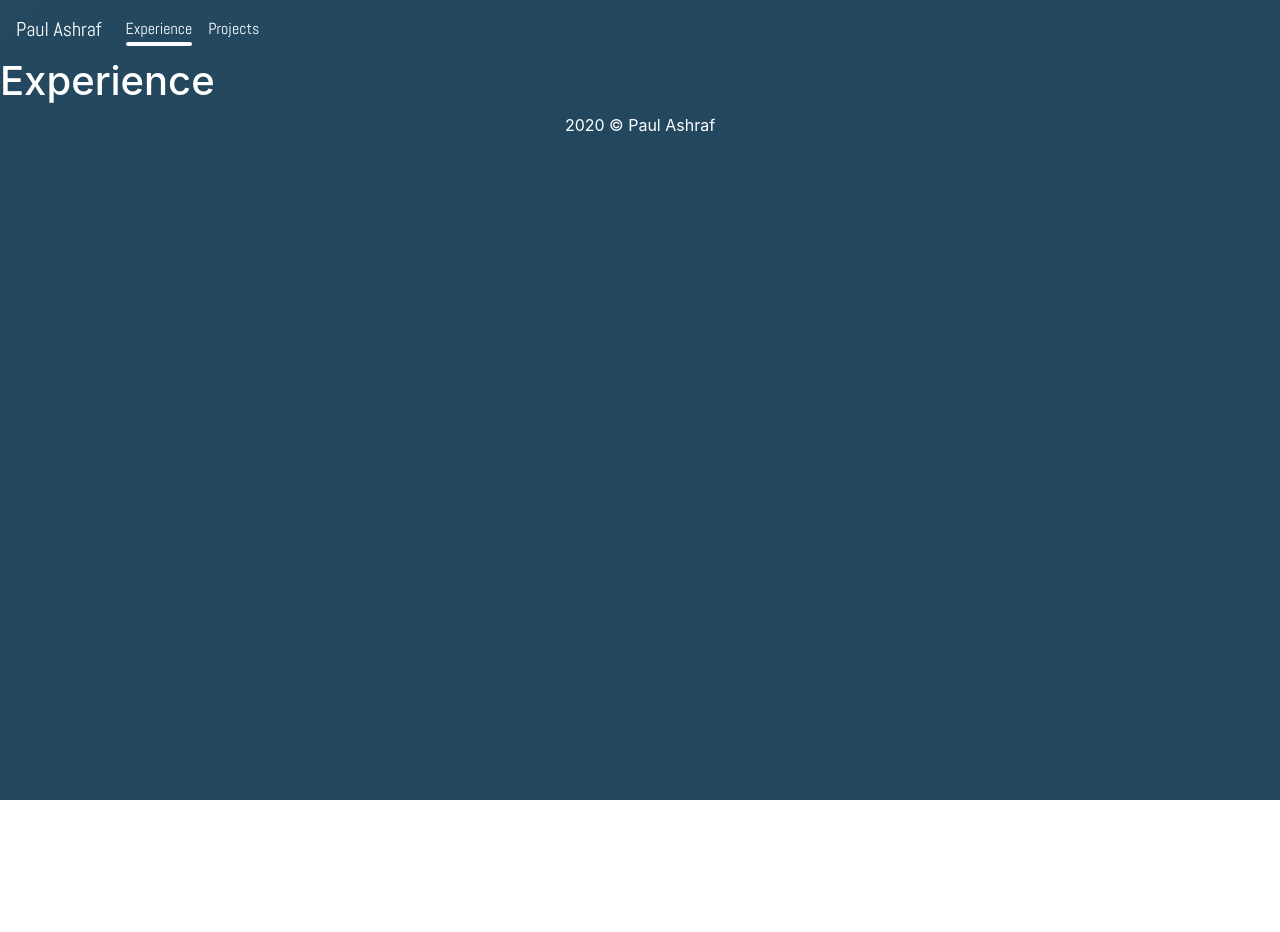
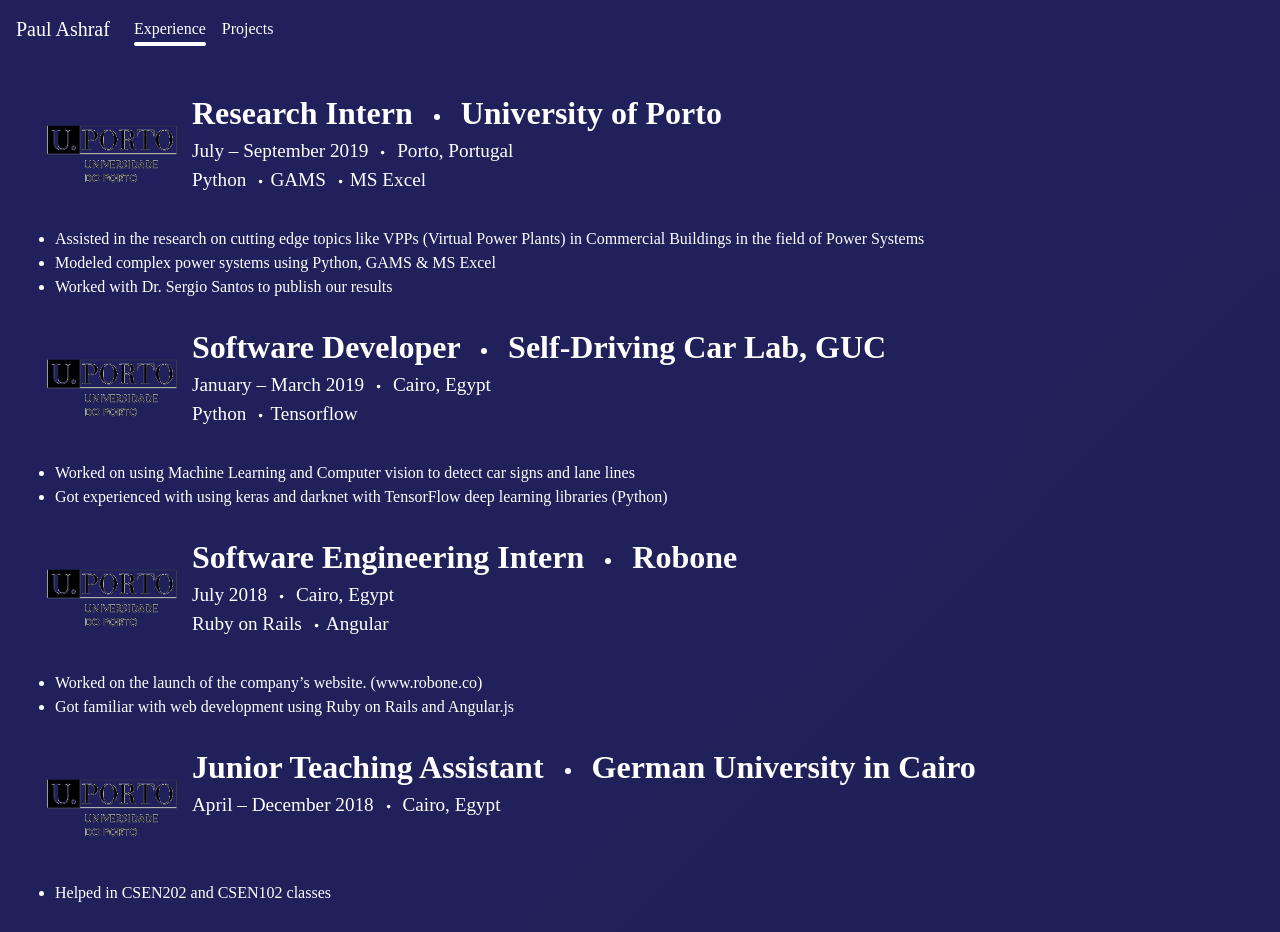
Before and after one commit to PaulAshraf/portfolio, a Gatsby site: page /experience in a window 1280 px wide. Shown: the top 932 px of the page. Before the commit the page ends 800 px from the top, so only its background shows below. Built offline with nearby package versions, Linux system fonts and the light colour scheme; Gatsby itself is replaced by a stand-in of ours; a web font is replaced by a local one.

Commit message:
experience done except images

```diff
--- a/gatsby-config.js
+++ b/gatsby-config.js
@@ -1,7 +1,7 @@
 module.exports = {
   siteMetadata: {
     title: `Paul`,
-    description: `Paul Ashraf's  Porfolio`,
+    description: `Paul Ashraf's Porfolio`,
     author: `@PaulAshraf`,
   },
   plugins: [
--- /dev/null
+++ b/src/components/Card.js
@@ -0,0 +1,70 @@
+import React from 'react'
+import styled from 'styled-components'
+import { Row, Col, Container } from 'react-bootstrap'
+import { BsDot } from 'react-icons/bs'
+
+
+const Card = ({children, data}) => {
+    return (
+        <Container fluid>
+            <Row >
+                <ImageCont>
+                <Col>{children}</Col>
+                </ImageCont>
+                <Col>
+                <Row>
+                    <Title>{data.sub + ' '}<BsDot />{' ' + data.title}</Title>
+                    <Sub>{data.date + ' '}<BsDot />{' ' + (data.location||'Cairo, Egypt')}</Sub>
+                    <Sub>{data.tech.map((element, i) => {
+                        if(i !== data.tech.length - 1){
+                            return(<>{element  + ' '}<BsDot /></>)}
+                        else{
+                            return(element)}
+                    })}</Sub>
+                </Row>
+                </Col>
+            </Row>
+            <Row  >
+                <Col>
+                <List>
+                    {data.list.map((li) => {return(<li>{li}</li>)})}
+                </List>
+                </Col>
+            </Row>
+        </Container>
+    )
+}
+
+const ImageCont = styled.div`
+  width: 10em;
+`
+
+const Data = styled.div`
+  width: 100%;
+  text-align: left;
+  font-family: 'Arima Madurai';
+`
+
+const Title =  styled(Data)`
+  font-size: 2em;
+  font-weight: bold;
+
+  @media (max-width: 992px){
+    font-size: 1.2em;
+  };
+`
+
+const Sub = styled(Data)`
+  font-size: 0.9em;
+
+  @media (min-width: 992px) {
+    font-size: 1.2em;
+  };
+
+`
+const List = styled.ul`
+  font-family: 'Arima Madurai';
+  padding: 0.5em;
+`
+
+export default Card
--- a/src/components/image.js
+++ b/src/components/image.js
@@ -16,7 +16,7 @@
 const Image = () => {
   const data = useStaticQuery(graphql`
     query {
-      placeholderImage: file(relativePath: { eq: "gatsby-astronaut.png" }) {
+      placeholderImage: file(relativePath: { eq: "porto.png" }) {
         childImageSharp {
           fluid(maxWidth: 300) {
             ...GatsbyImageSharpFluid
@@ -29,4 +29,5 @@
   return <Img fluid={data.placeholderImage.childImageSharp.fluid} />
 }
 
+
 export default Image
--- a/src/components/layout.css
+++ b/src/components/layout.css
@@ -1,10 +1,10 @@
-@import 'https://fonts.googleapis.com/css?family=Homemade+Apple|Open+Sans|Pacifico|Coustard|Abel';
+@import 'https://fonts.googleapis.com/css?family=Homemade+Apple|Open+Sans|Pacifico|Coustard|Abel|Fredoka+One|Arima+Madurai';
 
 body {
   /* background: linear-gradient(-45deg, #ee7752, #e73c7e, #23a6d5, #23d5ab); */
-  /* background: linear-gradient(-45deg, #202040, #202060, #602080, #b030b0); */
+  background: linear-gradient(-45deg, #202040, #202060, #602080, #b030b0);
   /* background: linear-gradient(-45deg, #352f44, #2a2438, #411e8f, #310a5d); */
-	background: linear-gradient(-45deg, #1d3e53, #254b62, #476d7c, #77abb7);
+	/* background: linear-gradient(-45deg, #1d3e53, #254b62, #476d7c, #77abb7); */
 
 
 
@@ -20,6 +20,7 @@
 footer {
   height: 50px;
   text-align: center;
+  font-family: 'Arima Madurai';
 }
 
 @keyframes gradient {
@@ -44,7 +45,7 @@
   background-color: rgba(0, 0, 0, 0);
 
   text-align: center;
-  font-family: 'Abel';
+  font-family: 'Arima Madurai';
 }
 
 .selected{
@@ -62,14 +63,11 @@
   height: 0;
   border: 2px solid white;
   border-radius : 2px;
-  /* width: 20%; */
 }
 
 /* svg path */
 
 .container {
-  /* width: 150px;
-  height: 150px; */
   display: flex;
   place-content: center;
   overflow: hidden;
--- a/src/components/layout.js
+++ b/src/components/layout.js
@@ -17,7 +17,7 @@
   return (
     <>
       <Header selected={selected} />
-      <main>{children}</main>
+      <main style={{padding: '2em'}}>{children}</main>
       <footer>
         2020 © Paul Ashraf
       </footer>
--- a/src/pages/experience.js
+++ b/src/pages/experience.js
@@ -2,12 +2,82 @@
 
 import Layout from "../components/layout"
 import SEO from "../components/seo"
+import Image from '../components/image'
+import Card from '../components/Card'
 
 const Experience = () => (
   <Layout selected={1} >
     <SEO title="Experience" />
-    <h1>Experience</h1>
+
+    <Card data={{
+      title: 'University of Porto',
+      sub: 'Research Intern',
+      date: 'July – September 2019',
+      location: 'Porto, Portugal',
+      delay: 0,
+      tech: [
+        'Python',
+        'GAMS',
+        'MS Excel',
+      ],
+      list: [
+        'Assisted in the research on cutting edge topics like VPPs (Virtual Power Plants) in Commercial Buildings in the field of Power Systems',
+        'Modeled complex power systems using Python, GAMS & MS Excel',
+        'Worked with Dr. Sergio Santos to publish our results',
+      ],
+    }}>
+      <Image />
+    </Card>
+
+    <Card data={{
+      title: 'Self-Driving Car Lab, GUC',
+      sub: 'Software Developer',
+      date: 'January – March 2019',
+      delay: 0.1,
+      tech: [
+        'Python',
+        'Tensorflow',
+      ],
+      list: [
+        'Worked on using Machine Learning and Computer vision to detect car signs and lane lines',
+        'Got experienced with using keras and darknet with TensorFlow deep learning libraries (Python)',
+      ],
+    }}>
+      <Image />
+    </Card>
+
+    <Card data={{
+      title: 'Robone',
+      sub: 'Software Engineering Intern',
+      date: 'July 2018',
+      delay: 0.2,
+      tech: [
+        'Ruby on Rails',
+        'Angular',
+      ],
+      list: [
+        'Worked on the launch of the company’s website. (www.robone.co)',
+        'Got familiar with web development using Ruby on Rails and Angular.js',
+      ],
+    }}>
+      <Image />
+    </Card>
+
+    <Card data={{
+      title: 'German University in Cairo',
+      sub: 'Junior Teaching Assistant',
+      date: 'April – December 2018',
+      delay: 0.3,
+      tech: [],
+      list: [
+        'Helped in CSEN202 and CSEN102 classes',
+      ],
+    }}>
+      <Image />
+    </Card>
   </Layout>
 )
 
+
+
 export default Experience
```
Also changed, not shown: src/pages/index.js (+49 -6 lines), src/components/DrawTitle.js, src/images/porto.png (added), src/images/portugal-flag-waving-icon-128.png (added).
